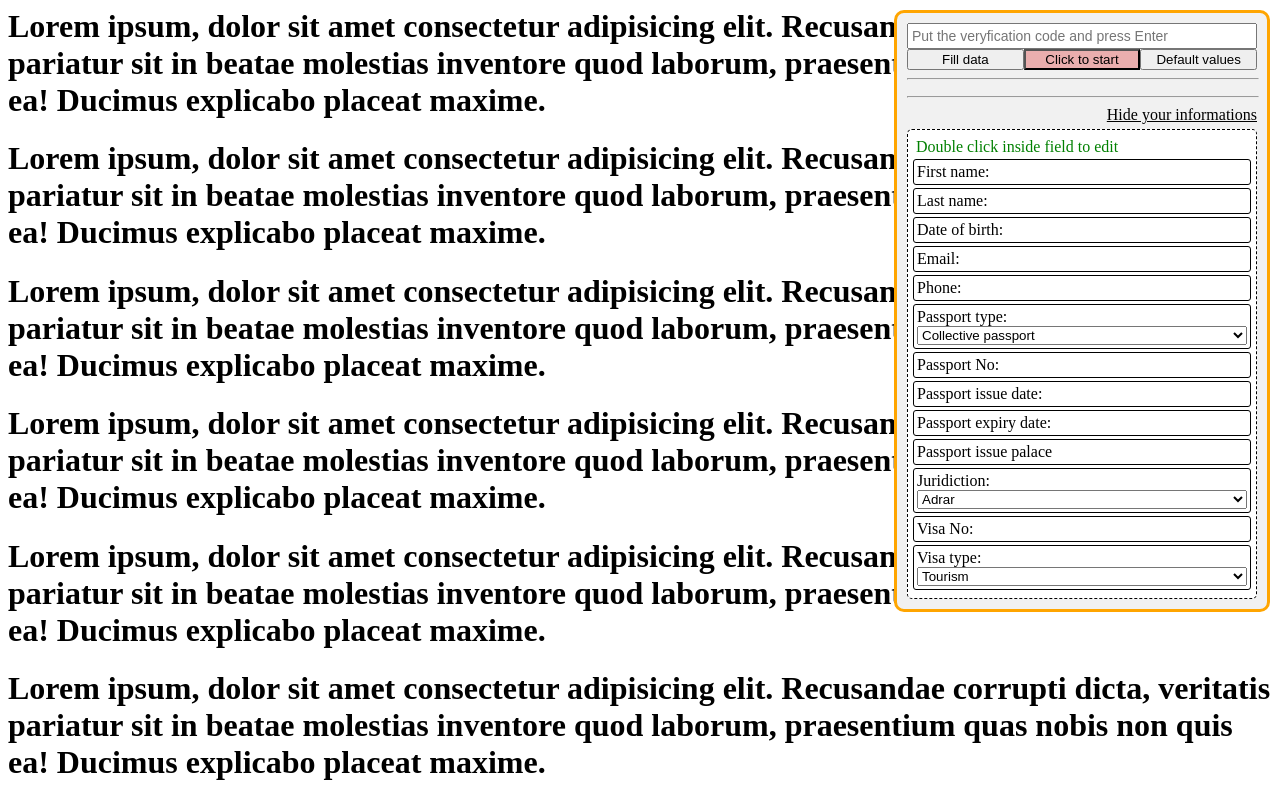
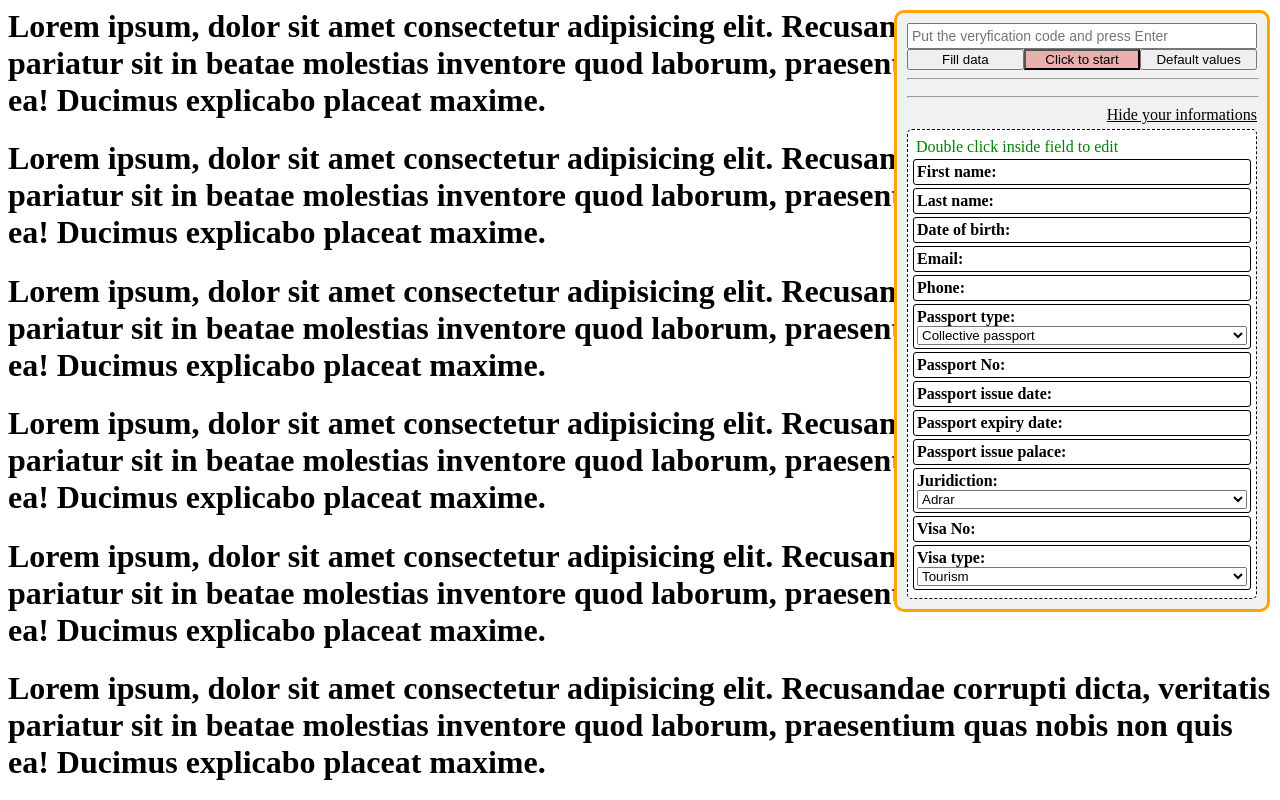
Before and after one commit to seddikbenz/parcelbls, a React (Vite) app: page / in a window 1280 px wide. Both pictures are taken after a click on the element "Show your informations". Shown: the top 800 px of the page. Built offline with nearby package versions, Linux system fonts and the light colour scheme.

Commit message:
change ui style

```diff
--- a/src/App.js
+++ b/src/App.js
@@ -103,13 +103,13 @@ class Table extends Component {
     return (
       <div style={{ display: 'flex', flexDirection: 'column', border: '1px dashed #000', marginTop: 5, padding: 5, backgroundColor: '#fff', borderRadius: 5 }} >
         <label style={{ color: 'green', padding: 3 }}>Double click inside field to edit</label>
-        <div style={styles.input} onDoubleClick={() => store.first_name = prompt("Enter new value")} >First name: {store.first_name}</div>
-        <div style={styles.input} onDoubleClick={() => store.last_name = prompt("Enter new value")} >Last name: {store.last_name}</div>
-        <div style={styles.input} onDoubleClick={() => store.date_of_birth = prompt("Enter new value")}>Date of birth: {store.date_of_birth}</div>
-        <div style={styles.input} onDoubleClick={() => store.email = prompt("Enter new value")}>Email: {store.email}</div>
-        <div style={styles.input} onDoubleClick={() => store.phone = prompt("Enter new value")}>Phone: {store.phone}</div>
+        <div style={styles.input} onDoubleClick={() => store.first_name = prompt("Enter new value")} ><b>First name:</b> {store.first_name}</div>
+        <div style={styles.input} onDoubleClick={() => store.last_name = prompt("Enter new value")} ><b>Last name:</b> {store.last_name}</div>
+        <div style={styles.input} onDoubleClick={() => store.date_of_birth = prompt("Enter new value YYYY-MM-DD")}><b>Date of birth:</b> {store.date_of_birth}</div>
+        <div style={styles.input} onDoubleClick={() => store.email = prompt("Enter new value")}><b>Email:</b> {store.email}</div>
+        <div style={styles.input} onDoubleClick={() => store.phone = prompt("Enter new value")}><b>Phone:</b> {store.phone}</div>
         <div style={styles.input}>
-          Passport type:
+          <b>Passport type:</b>
           <select
             style={{ width: '100%' }}
             value={store.passport_type}
@@ -132,12 +132,12 @@ class Table extends Component {
             <option value="11">UN laissez-passer</option>
           </select>
         </div>
-        <div style={styles.input} onDoubleClick={() => store.passport_no = prompt("Enter new value")}>Passport No: {store.passport_no}</div>
-        <div style={styles.input} onDoubleClick={() => store.ppt_issue_date = prompt("Enter new value")}>Passport issue date: {store.ppt_issue_date}</div>
-        <div style={styles.input} onDoubleClick={() => store.ppt_expiry_date = prompt("Enter new value")}>Passport expiry date: {store.ppt_expiry_date}</div>
-        <div style={styles.input} onDoubleClick={() => store.ppt_issue_palace = prompt("Enter new value")}>Passport issue palace {store.ppt_issue_palace}</div>
+        <div style={styles.input} onDoubleClick={() => store.passport_no = prompt("Enter new value")}><b>Passport No:</b> {store.passport_no}</div>
+        <div style={styles.input} onDoubleClick={() => store.ppt_issue_date = prompt("Enter new value YYYY-MM-DD")}><b>Passport issue date:</b> {store.ppt_issue_date}</div>
+        <div style={styles.input} onDoubleClick={() => store.ppt_expiry_date = prompt("Enter new value YYYY-MM-DD")}><b>Passport expiry date:</b> {store.ppt_expiry_date}</div>
+        <div style={styles.input} onDoubleClick={() => store.ppt_issue_palace = prompt("Enter new value")}><b>Passport issue palace:</b> {store.ppt_issue_palace}</div>
         <div style={styles.input} >
-          Juridiction:
+          <b>Juridiction:</b>
           <select
             style={{ width: '100%' }}
             placeholder="juridiction"
@@ -192,9 +192,9 @@ class Table extends Component {
             <option value="14#Tlemcen#9">Tlemcen</option>
           </select>
         </div>
-        <div style={styles.input} onDoubleClick={() => store.visa_no = prompt("Enter new value")}>Visa No: {store.visa_no}</div>
+        <div style={styles.input} onDoubleClick={() => store.visa_no = prompt("Enter new value")}><b>Visa No:</b> {store.visa_no}</div>
         <div style={styles.input}>
-          Visa type:
+          <b>Visa type:</b>
           <select
             style={{ width: '100%' }}
             value={store.visa_type}
@@ -257,7 +257,7 @@ class App extends Component {
     $("#IDBodyPanelapp").hide();
     var tokenvalue = $('#csrftokenvalue').val();
     if (tokenvalue === undefined) {
-      appStore.message = 'maybe thé site closed now !'
+      appStore.message = 'Maybe thé site closed now !'
       reloadSetTimeout()
     } else {
       var email = appStore.email
@@ -354,9 +354,9 @@ class App extends Component {
         document.getElementById('pptIssueDate').value = appStore.ppt_issue_date
         document.getElementById('pptExpiryDate').value = appStore.ppt_expiry_date
         document.getElementById('pptIssuePalace').value = appStore.ppt_issue_palace
-        appStore.message = 'fill data success'
+        appStore.message = 'Fill data  - SUCCESS'
       } else {
-        appStore.message = 'fill data error'
+        appStore.message = 'Fill data  - ERROR'
       }
     }
 
```
Also changed, not shown: 1 other file (tests, documents, lock files or other folders).
